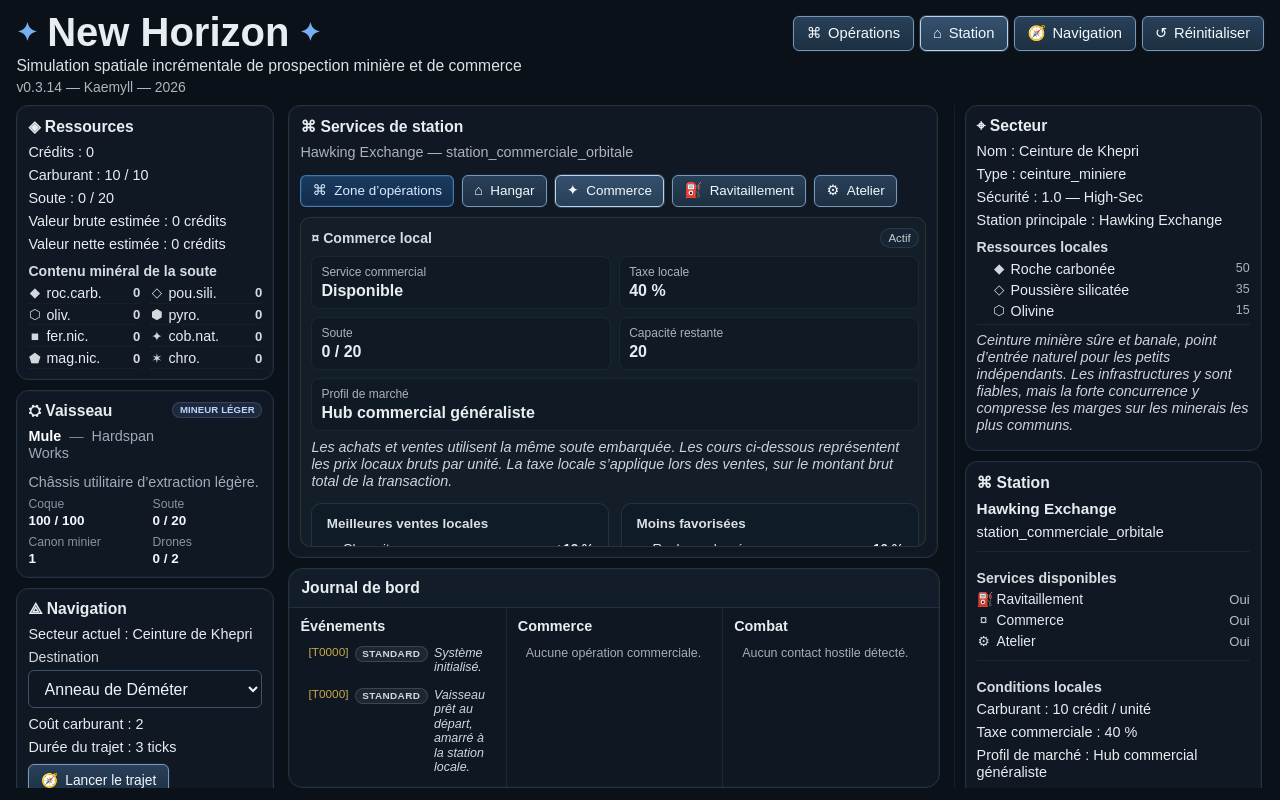
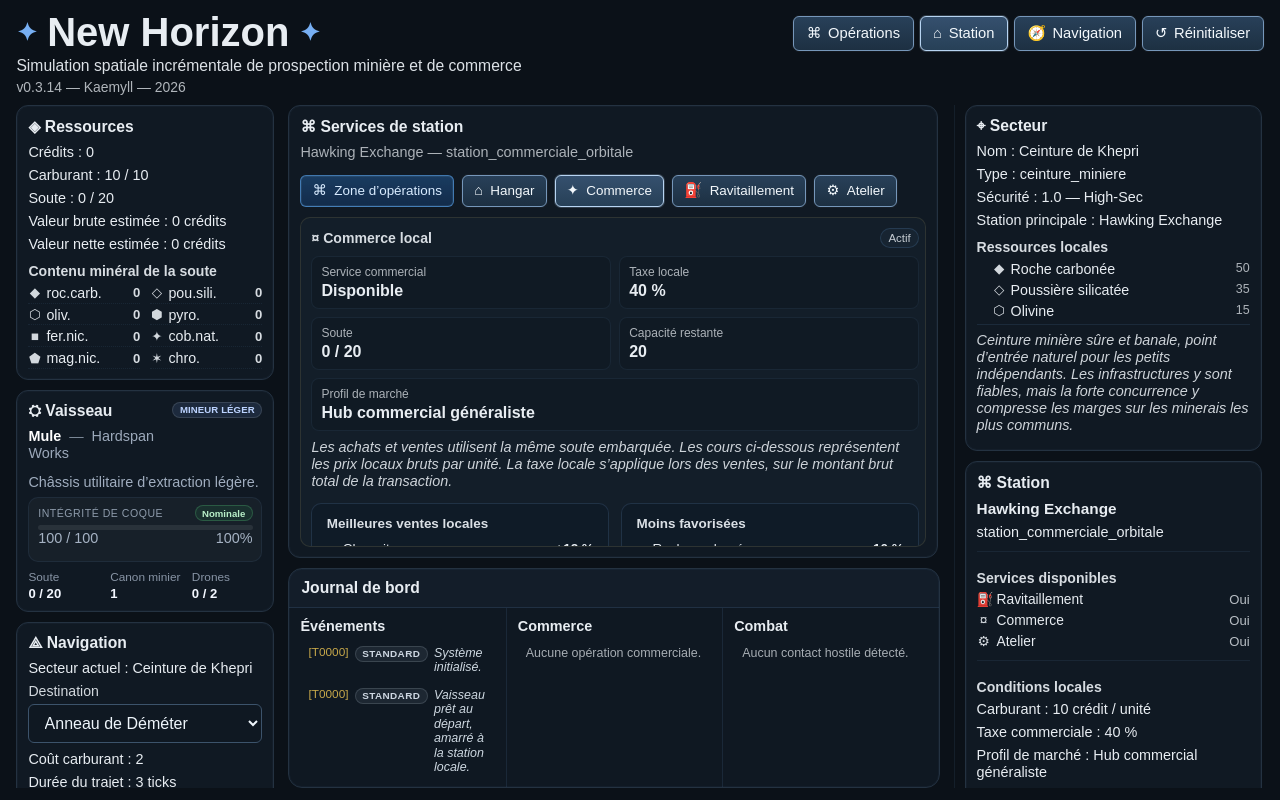
Before and after one commit to Kaemyll/newhorizon, a Vue app: page / in a window 1280 px wide. Built offline with nearby package versions, Linux system fonts and the light colour scheme.

Commit message:
v0.3.14-52 : feat(coque) : afficher l’état de coque dans le panneau vaisseau

```diff
--- a/src/assets/styles/features/ship.css
+++ b/src/assets/styles/features/ship.css
@@ -5,6 +5,7 @@
    - en-tête du panneau vaisseau
    - sous-titre constructeur / nom
    - badges de rôle
+   - état de coque
    - métriques du vaisseau
    ========================================================= */
 
@@ -85,10 +86,123 @@
   line-height: 1.3;
 }
 
+/* ===== État de coque ===== */
+
+.ship-panel-hull-status {
+  margin: 0 0 0.6rem;
+  padding: 0.45rem 0.55rem;
+  border: 1px solid rgba(125, 184, 255, 0.08);
+  border-radius: 10px;
+  background: rgba(255, 255, 255, 0.03);
+}
+
+.ship-panel-hull-status--compact {
+  padding: 0.45rem 0.55rem;
+  margin-bottom: 0.6rem;
+}
+
+.ship-panel-hull-status-head {
+  display: flex;
+  align-items: center;
+  justify-content: space-between;
+  gap: 0.45rem;
+  margin-bottom: 0.25rem;
+}
+
+.ship-panel-hull-title {
+  font-size: 0.66rem;
+  color: rgba(210, 225, 245, 0.64);
+  text-transform: uppercase;
+  letter-spacing: 0.05em;
+}
+
+.ship-hull-badge {
+  display: inline-flex;
+  align-items: center;
+  justify-content: center;
+  padding: 0.14rem 0.4rem;
+  border-radius: 999px;
+  font-size: 0.6rem;
+  font-weight: 700;
+  white-space: nowrap;
+  line-height: 1;
+  border: 1px solid transparent;
+}
+
+.ship-hull-badge--nominale {
+  color: #b9f0c9;
+  background: rgba(39, 122, 73, 0.18);
+  border-color: rgba(86, 196, 124, 0.28);
+}
+
+.ship-hull-badge--degradee {
+  color: #f5d7a1;
+  background: rgba(168, 104, 32, 0.18);
+  border-color: rgba(214, 146, 58, 0.28);
+}
+
+.ship-hull-badge--critique {
+  color: #ffb8b8;
+  background: rgba(150, 44, 44, 0.2);
+  border-color: rgba(224, 90, 90, 0.32);
+}
+
+.ship-hull-badge--hors-service {
+  color: #ffd5d5;
+  background: rgba(115, 18, 18, 0.28);
+  border-color: rgba(224, 90, 90, 0.42);
+}
+
+.ship-panel-hull-bar {
+  width: 100%;
+  height: 5px;
+  overflow: hidden;
+  border-radius: 999px;
+  background: rgba(255, 255, 255, 0.08);
+}
+
+.ship-panel-hull-bar-fill {
+  height: 100%;
+  border-radius: 999px;
+  transition: width 0.2s ease;
+}
+
+.ship-panel-hull-bar-fill.ship-hull-badge--nominale {
+  background: linear-gradient(90deg, rgba(86, 196, 124, 0.75) 0%, rgba(110, 220, 170, 0.95) 100%);
+}
+
+.ship-panel-hull-bar-fill.ship-hull-badge--degradee {
+  background: linear-gradient(90deg, rgba(214, 146, 58, 0.7) 0%, rgba(245, 215, 161, 0.95) 100%);
+}
+
+.ship-panel-hull-bar-fill.ship-hull-badge--critique {
+  background: linear-gradient(90deg, rgba(170, 60, 60, 0.7) 0%, rgba(255, 184, 184, 0.95) 100%);
+}
+
+.ship-panel-hull-bar-fill.ship-hull-badge--hors-service {
+  background: linear-gradient(90deg, rgba(90, 18, 18, 0.8) 0%, rgba(180, 70, 70, 0.95) 100%);
+}
+
+.ship-panel-hull-meta {
+  display: flex;
+  justify-content: space-between;
+  gap: 0.75rem;
+  margin: 0.22rem 0 0;
+  font-size: 0.7rem;
+  color: rgba(210, 225, 245, 0.76);
+}
+
+/* ===== Métriques ===== */
+
 .ship-panel-metrics {
   display: grid;
   grid-template-columns: 1fr 1fr;
   gap: 0.35rem 0.9rem;
+}
+
+.ship-panel-metrics--three-cols {
+  grid-template-columns: repeat(3, minmax(0, 1fr));
+  gap: 0.35rem 0.7rem;
 }
 
 .ship-panel-metrics p {
@@ -96,8 +210,8 @@
   display: flex;
   flex-direction: column;
   gap: 0.08rem;
-  font-size: 0.76rem;
-  line-height: 1.2;
+  font-size: 0.74rem;
+  line-height: 1.15;
 }
 
 .ship-panel-metrics p span {
@@ -106,6 +220,6 @@
 
 .ship-panel-metrics p strong {
   color: #f3f7ff;
-  font-size: 0.84rem;
+  font-size: 0.82rem;
   font-weight: 600;
 }
--- a/src/components/ShipPanel.vue
+++ b/src/components/ShipPanel.vue
@@ -1,5 +1,6 @@
 <script setup>
 import { computed } from 'vue'
+import { recupererEtatCoque } from '../game/systemeCoque'
 
 const props = defineProps({
     vaisseau: {
@@ -37,13 +38,42 @@ const accrocheRole = computed(() => {
 })
 
 const badgeRoleClasse = computed(() => {
-  if (props.vaisseau?.role === 'transporteur_marchand')
+    if (props.vaisseau?.role === 'transporteur_marchand') {
         return 'ship-role-badge ship-role-badge--trade'
-  if (props.vaisseau?.role === 'mineur_lourd') return 'ship-role-badge ship-role-badge--heavy'
-  if (props.vaisseau?.role === 'mineur_renforce')
+    }
+
+    if (props.vaisseau?.role === 'mineur_lourd') {
+        return 'ship-role-badge ship-role-badge--heavy'
+    }
+
+    if (props.vaisseau?.role === 'mineur_renforce') {
         return 'ship-role-badge ship-role-badge--reinforced'
+    }
+
     return 'ship-role-badge ship-role-badge--light'
 })
+
+const infosCoque = computed(() =>
+    recupererEtatCoque(props.vaisseau?.coque ?? 0, props.vaisseau?.coqueMax ?? 0),
+)
+
+const badgeCoqueClasse = computed(() => {
+    if (infosCoque.value.code === 'hors_service') {
+        return 'ship-hull-badge ship-hull-badge--hors-service'
+    }
+
+    if (infosCoque.value.code === 'critique') {
+        return 'ship-hull-badge ship-hull-badge--critique'
+    }
+
+    if (infosCoque.value.code === 'degradee') {
+        return 'ship-hull-badge ship-hull-badge--degradee'
+    }
+
+    return 'ship-hull-badge ship-hull-badge--nominale'
+})
+
+const largeurBarreCoque = computed(() => `${infosCoque.value.pourcentage}%`)
 </script>
 
 <template>
@@ -69,10 +99,27 @@ const badgeRoleClasse = computed(() => {
             {{ accrocheRole }}
         </p>
 
-    <div class="ship-panel-metrics">
-      <p>
-        <span>Coque</span><strong>{{ vaisseau.coque }} / {{ vaisseau.coqueMax }}</strong>
+        <div class="ship-panel-hull-status ship-panel-hull-status--compact">
+            <div class="ship-panel-hull-status-head">
+                <span class="ship-panel-hull-title">Intégrité de coque</span>
+                <span :class="badgeCoqueClasse">{{ infosCoque.label }}</span>
+            </div>
+
+            <div class="ship-panel-hull-bar">
+                <div
+                    class="ship-panel-hull-bar-fill"
+                    :class="badgeCoqueClasse"
+                    :style="{ width: largeurBarreCoque }"
+                ></div>
+            </div>
+
+            <p class="ship-panel-hull-meta">
+                <span>{{ vaisseau.coque }} / {{ vaisseau.coqueMax }}</span>
+                <span>{{ infosCoque.pourcentage }}%</span>
             </p>
+        </div>
+
+        <div class="ship-panel-metrics ship-panel-metrics--three-cols">
             <p>
                 <span>Soute</span><strong>{{ vaisseau.soute }} / {{ vaisseau.souteMax }}</strong>
             </p>
```
Lines whose indentation alone changed are shown as unchanged.
